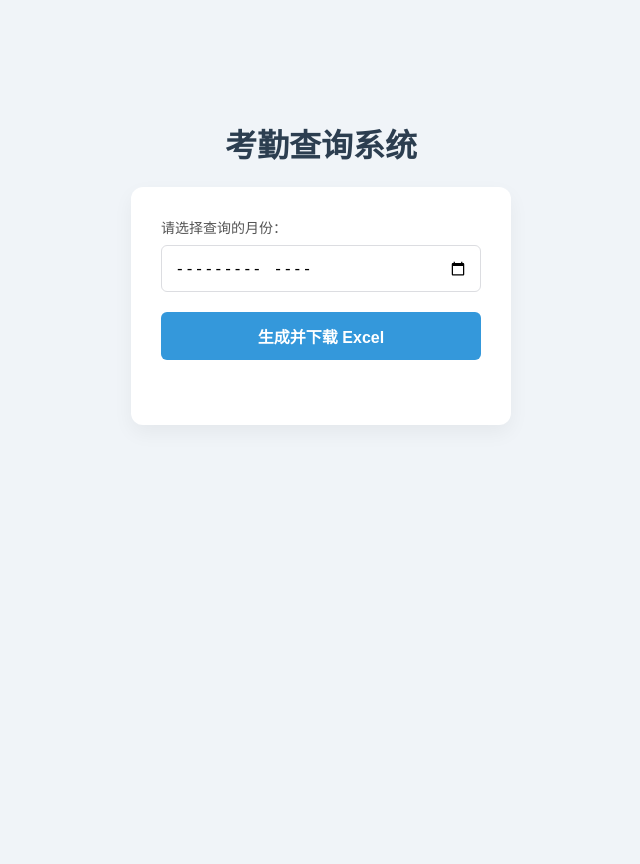
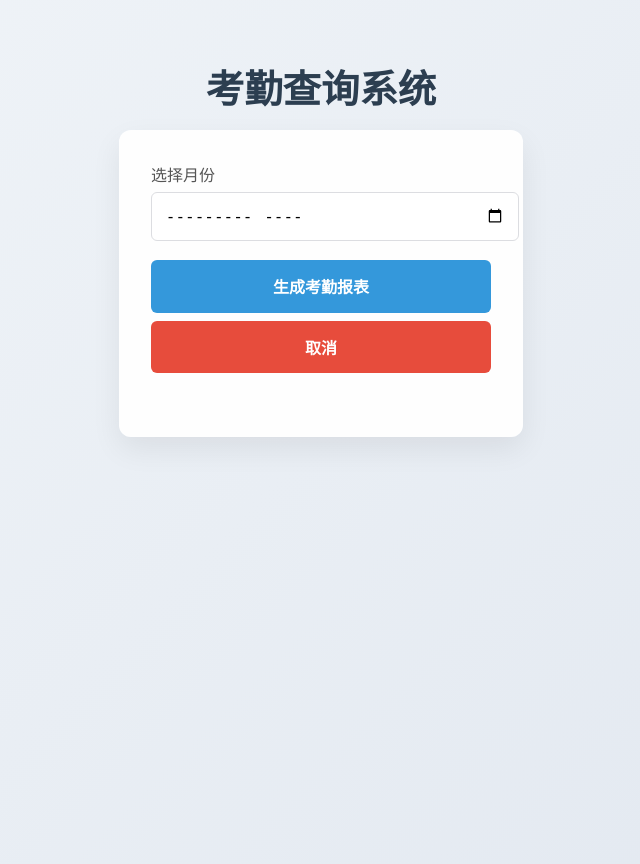
Before and after one commit to suhongbo2017/JHS-KQXT, a Flask app: page / in a window 1280 px wide. Shown: the whole page, without its empty margins (319-959 px from the left). Before the commit the page ends 425 px from the top, so only its background shows below. Run offline with Flask 3, Linux system fonts and the light colour scheme.

```diff
--- a/templates/index.html
+++ b/templates/index.html
@@ -5,156 +5,215 @@
     <meta name="viewport" content="width=device-width, initial-scale=1.0">
     <title>考勤查询系统</title>
     <style>
+        /* ------------------- 全局美化（现代、柔和） ------------------- */
         body {
-            font-family: 'Segoe UI', Tahoma, Geneva, Verdana, sans-serif;
-            background-color: #f0f4f8;
-            color: #333;
+            font-family: "Segoe UI", Tahoma, Geneva, Verdana, sans-serif;
+            background: linear-gradient(135deg, #f0f4f8, #e2e8f0);
+            color: #2c3e50;
             margin: 0;
-            padding: 0;
             display: flex;
             flex-direction: column;
             align-items: center;
-            height: 100vh;
+            min-height: 100vh;
+            padding: 2rem;
         }
-
-        h1 {
-            text-align: center;
-            color: #2c3e50;
-            margin-top: 15vh;
-            font-size: 32px;
-            font-weight: 600;
+        h1 { font-size: 2.4rem; margin-bottom: 1rem; }
+        .form-container {
+            background: rgba(255,255,255,0.95);
+            border-radius: 12px;
+            padding: 2rem;
+            box-shadow: 0 12px 30px rgba(0,0,0,0.07);
+            width: 340px;
+            max-width: 90%;
         }
-
-        .form-container {
-            background-color: #ffffff;
-            border-radius: 12px;
-            padding: 30px;
-            box-shadow: 0 8px 20px rgba(0, 0, 0, 0.05);
-            width: 320px;
-            text-align: center;
-        }
-
-        .form-group {
-            margin-bottom: 20px;
-            text-align: left;
-        }
-
-        label {
-            display: block;
-            margin-bottom: 8px;
-            color: #555;
-            font-size: 14px;
-        }
-
-        input[type="month"] {
-            width: 100%;
-            padding: 12px;
-            border: 1px solid #dcdde1;
-            border-radius: 6px;
-            font-size: 16px;
-            box-sizing: border-box;
-            transition: border-color 0.3s;
-        }
-
-        input[type="month"]:focus {
-            outline: none;
-            border-color: #3498db;
-        }
-
-        button {
-            width: 100%;
-            padding: 12px;
-            background-color: #3498db;
-            color: white;
-            border: none;
-            border-radius: 6px;
-            font-size: 16px;
-            font-weight: 600;
-            cursor: pointer;
-            transition: background-color 0.3s;
-        }
-
-        button:hover {
-            background-color: #2980b9;
-        }
-
-        button:disabled {
-            background-color: #95a5a6;
-            cursor: not-allowed;
-        }
-
-        #message {
-            margin-top: 15px;
-            font-size: 14px;
-            min-height: 20px;
-        }
-
-        .error { color: #e74c3c; }
+        .form-group { margin-bottom: 1.2rem; }
+        label { display: block; margin-bottom: .4rem; font-weight: 500; color: #555; }
+        input[type="month"] { width: 100%; padding: .8rem; border: 1px solid #dcdde1; border-radius: 6px; font-size: 1rem; transition: border .25s; }
+        input[type="month"]:focus { outline: none; border-color: #3498db; }
+        button { width: 100%; padding: .9rem; background: #3498db; color: #fff; border: none; border-radius: 6px; font-size: 1rem; font-weight: 600; cursor: pointer; transition: background .25s; }
+        button:hover { background: #2980b9; }
+        button:disabled { background: #95a5a6; cursor: not-allowed; }
+        #message { margin-top: .8rem; min-height: 1.2rem; font-size: .95rem; }
+        .error   { color: #e74c3c; }
         .success { color: #2ecc71; }
         .loading { color: #f39c12; }
+        /* Spinner */
+        .spinner {
+            width: 48px;
+            height: 48px;
+            border: 5px solid #f3f3f3;
+            border-top: 5px solid #3498db;
+            border-radius: 50%;
+            animation: spin 1s linear infinite;
+            margin: 20px auto;
+        }
+        @keyframes spin { to { transform: rotate(360deg); } }
+        /* 圆形进度条 */
+        .circular-progress {
+            position: relative;
+            width: 120px;
+            height: 120px;
+            margin: 20px auto;
+        }
+        .circular-progress svg { transform: rotate(-90deg); width: 100%; height: 100%; }
+        .circular-progress circle { fill: none; stroke-width: 8; }
+        .circular-bg { stroke: #e6e6e6; }
+        .circular-fg { stroke: #3498db; stroke-linecap: round; transition: stroke-dashoffset 0.3s; }
+        .circular-text { position: absolute; top: 50%; left: 50%; transform: translate(-50%,-50%); font-size: 1rem; color: #2c3e50; text-align: center; }
+        .countdown-text { font-size: 0.9rem; color: #555; margin-top: 8px; text-align: center; }
+        /* Modal overlay */
+        .progress-modal { position: fixed; inset: 0; background: rgba(0,0,0,0.4); display: none; align-items: center; justify-content: center; z-index: 1000; }
+        .modal-box { background: #fff; padding: 2rem; border-radius: 12px; text-align: center; box-shadow: 0 4px 15px rgba(0,0,0,0.2); max-width: 90%; }
     </style>
 </head>
 <body>
     <h1>考勤查询系统</h1>
     <div class="form-container">
         <div class="form-group">
-            <label for="query_date">请选择查询的月份：</label>
-            <input type="month" id="query_date" name="query_date" required>
+            <label for="queryDate">选择月份</label>
+            <input type="month" id="queryDate">
         </div>
-        <button id="submitBtn" onclick="generateExcel()">生成并下载 Excel</button>
+        <button id="submitBtn">生成考勤报表</button>
+        <button id="cancelBtn" style="margin-top:0.5rem; background:#e74c3c;">取消</button>
         <div id="message"></div>
     </div>
 
-    <script>
-        async function generateExcel() {
-            const queryDate = document.getElementById('query_date').value;
+    <!-- Modal for progress -->
+    <div id="progressModal" class="progress-modal">
+        <div class="modal-box">
+            <div class="spinner" id="spinner"></div>
+            <div class="circular-progress" id="circularProgress" style="display:none;">
+                <svg viewBox="0 0 100 100">
+                    <circle class="circular-bg" cx="50" cy="50" r="45"></circle>
+                    <circle class="circular-fg" cx="50" cy="50" r="45" stroke-dasharray="283" stroke-dashoffset="283"></circle>
+                </svg>
+                <div class="circular-text" id="circularText">0%</div>
+                <div class="countdown-text" id="countdownText"></div>
+            </div>
+        </div>
+    </div>
+
+    <script type="module">
+        const submitBtn = document.getElementById('submitBtn');
+        const queryInput = document.getElementById('queryDate');
         const messageEl = document.getElementById('message');
-            const submitBtn = document.getElementById('submitBtn');
+        const progressModal = document.getElementById('progressModal');
+        const spinner = document.getElementById('spinner');
+        const circularProgress = document.getElementById('circularProgress');
+        const circularFg = circularProgress.querySelector('.circular-fg');
+        const circularText = document.getElementById('circularText');
+        const countdownText = document.getElementById('countdownText');
+        const cancelBtn = document.getElementById('cancelBtn');
 
+        const ESTIMATED_TIME = 8000; // fallback estimate in ms
+        let estimateTimer = null;
+        let estimateStart = null;
+        let abortController = null;
+
+        async function handleSubmit() {
+            const queryDate = queryInput.value;
             if (!queryDate) {
                 messageEl.className = 'error';
                 messageEl.textContent = '请先选择查询月份！';
                 return;
             }
-
+            // UI init
             messageEl.className = 'loading';
             messageEl.textContent = '正在查询数据并生成文件，请稍候...';
             submitBtn.disabled = true;
+            progressModal.style.display = 'flex';
+            spinner.style.display = 'block';
+            circularProgress.style.display = 'none';
+            circularText.textContent = '0%';
+            countdownText.textContent = '';
+
+            abortController = new AbortController();
+            // start fallback countdown
+            estimateStart = Date.now();
+            estimateTimer = setInterval(() => {
+                const elapsed = Date.now() - estimateStart;
+                const remaining = Math.max(0, ESTIMATED_TIME - elapsed);
+                const secs = Math.ceil(remaining / 1000);
+                countdownText.textContent = `预计剩余 ${secs}s`;
+            }, 500);
 
             try {
-                const response = await fetch(`/generate?query_date=${queryDate}`);
-
-                if (response.ok) {
+                const response = await fetch(`/generate?query_date=${encodeURIComponent(queryDate)}`, { signal: abortController.signal });
+                if (!response.ok) {
+                    const data = await response.json();
+                    messageEl.className = 'error';
+                    messageEl.textContent = data.error || '生成失败，请检查所选月份是否有数据。';
+                    return;
+                }
+                const totalSizeHeader = response.headers.get('Content-Length');
+                const totalSize = totalSizeHeader ? parseInt(totalSizeHeader) : null;
+                if (totalSize) {
+                    spinner.style.display = 'none';
+                    circularProgress.style.display = 'block';
+                }
+                const reader = response.body.getReader();
+                let received = 0;
+                const chunks = [];
+                while (true) {
+                    const {done, value} = await reader.read();
+                    if (done) break;
+                    chunks.push(value);
+                    received += value.length;
+                    if (totalSize) {
+                        const percent = Math.min(100, Math.round((received / totalSize) * 100));
+                        const offset = 283 - (283 * percent) / 100;
+                        circularFg.setAttribute('stroke-dashoffset', offset);
+                        circularText.textContent = `${percent}%`;
+                        const mbReceived = (received / (1024 * 1024)).toFixed(2);
+                        const mbTotal = (totalSize / (1024 * 1024)).toFixed(2);
+                        countdownText.textContent = `${mbReceived} MB / ${mbTotal} MB`;
+                    } else {
+                        const mbReceived = (received / (1024 * 1024)).toFixed(2);
+                        countdownText.textContent = `${mbReceived} MB 已接收`;
+                    }
+                }
+                const blob = new Blob(chunks);
+                // Resolve filename
                 let filename = `${queryDate}_attendance.xlsx`;
                 const disposition = response.headers.get('Content-Disposition');
-                    if (disposition && disposition.includes('filename=')) {
-                        filename = disposition.split('filename=')[1].replace(/"/g, '');
+                if (disposition && /filename\*?=/.test(disposition)) {
+                    const match = disposition.match(/filename\*?=([^;]+)/i);
+                    if (match) {
+                        filename = decodeURIComponent(match[1].replace(/^UTF-8''/, '').trim().replace(/"/g, ''));
                     }
-
-                    const blob = await response.blob();
-                    const url = window.URL.createObjectURL(blob);
+                }
+                const url = URL.createObjectURL(blob);
                 const a = document.createElement('a');
-                    a.style.display = 'none';
                 a.href = url;
                 a.download = filename;
                 document.body.appendChild(a);
                 a.click();
-                    window.URL.revokeObjectURL(url);
-
+                URL.revokeObjectURL(url);
+                document.body.removeChild(a);
                 messageEl.className = 'success';
                 messageEl.textContent = '文件下载成功！';
+            } catch (error) {
+                console.error(error);
+                if (error.name === 'AbortError') {
+                    messageEl.className = 'error';
+                    messageEl.textContent = '已取消操作。';
                 } else {
-                    const data = await response.json();
-                    messageEl.className = 'error';
-                    messageEl.textContent = data.error || '生成失败，请检查所选月份是否有数据。';
-                }
-            } catch (error) {
                     messageEl.className = 'error';
                     messageEl.textContent = '网络错误，请稍后再试。';
+                }
             } finally {
                 submitBtn.disabled = false;
+                clearInterval(estimateTimer);
+                progressModal.style.display = 'none';
             }
         }
+
+        submitBtn.addEventListener('click', handleSubmit);
+        cancelBtn.addEventListener('click', () => {
+            if (abortController) {
+                abortController.abort();
+            }
+        });
     </script>
 </body>
 </html>
```
Also changed, not shown: attendance_service.py (added, +50 -0 lines), ecosystem.config.js (added, +19 -0 lines), README.md, 3 other files. Lines whose indentation alone changed are shown as unchanged.
